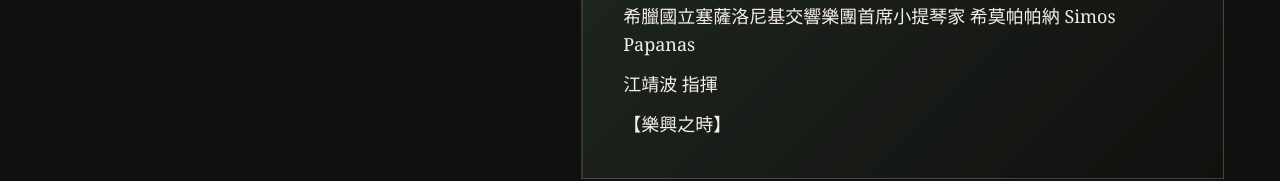
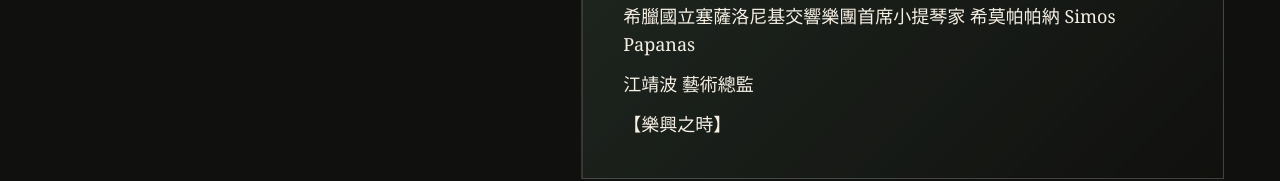
Before and after one commit to pmmtaiwan/pmm-website, a Next.js app: page /zh/journal in a window 1280 px wide. Shown: the part 995-1176 px from the top of the page. Built offline with nearby package versions, Linux system fonts and the light colour scheme.

Commit message:
Update performer titles in latestNews.ts

```diff
--- a/content/latestNews.ts
+++ b/content/latestNews.ts
@@ -29,7 +29,7 @@ export const latestNewsFeatureByLocale: Record<Locale, LatestNewsFeature> = {
     performersLabel: "Performers",
     performers: [
       "Violin Solo: Simos Papanas, Director and Concertmaster, Thessaloniki State Symphony Orchestra",
-      "Paul Chiang, Conductor",
+      "Paul Chiang, Artistic Director",
       "Philharmonia Moments Musicaux"
     ],
     videoLabel: "Watch the featured video",
@@ -46,7 +46,7 @@ export const latestNewsFeatureByLocale: Record<Locale, LatestNewsFeature> = {
     performersLabel: "演出者",
     performers: [
       "希臘國立塞薩洛尼基交響樂團首席小提琴家 希莫帕帕納 Simos Papanas",
-      "江靖波 指揮",
+      "江靖波 藝術總監",
       "【樂興之時】"
     ],
     videoLabel: "觀看焦點影片",
```
